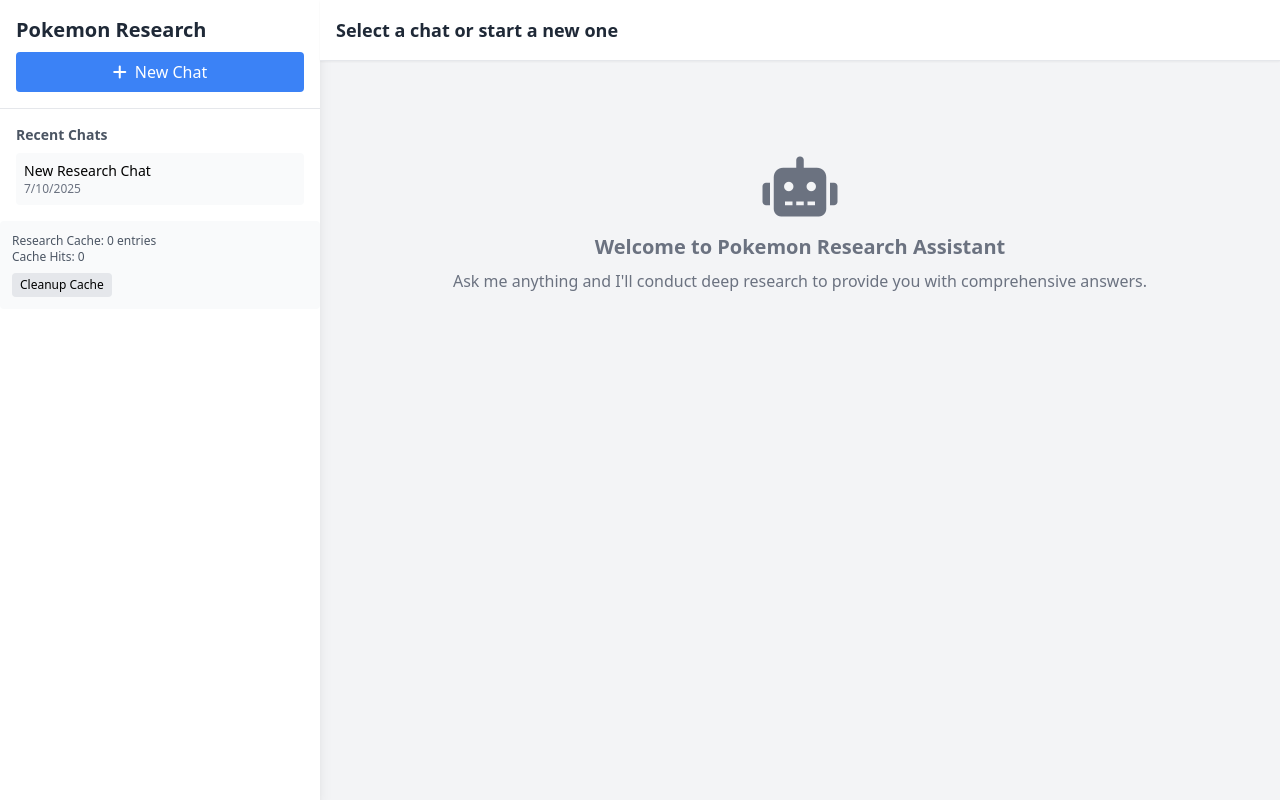
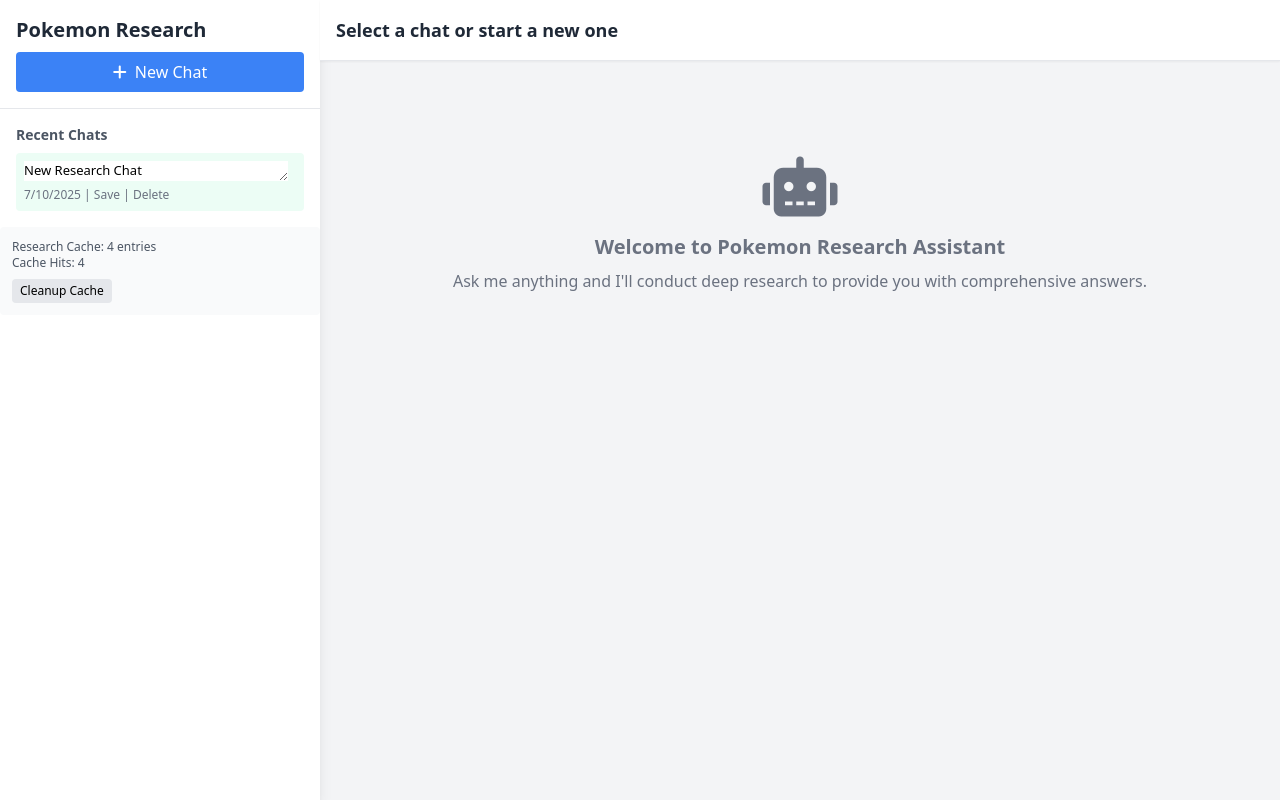
Before and after one commit to yingyan797/poke_research, a Flask app: page / in a window 1280 px wide. Run offline with Flask 3, Linux system fonts and the light colour scheme; data comes from the database, SQL or seed files in the repository; data that the repository does not hold is empty; some libraries are stand-ins or nearby versions.

Commit message:
result and reasoning

```diff
--- a/app.py
+++ b/app.py
@@ -7,7 +7,7 @@
 
 app = Flask(__name__)
 app.config['DATABASE'] = 'chatbot.db'
-app.config['ENCODER'] = SentenceTransformer("all-MiniLM-L6-v2")
+ENCODER = SentenceTransformer("all-MiniLM-L6-v2")
 
 # Database initialization
 def init_db():
@@ -39,13 +39,14 @@
                 query_vector TEXT,
                 query TEXT NOT NULL,
                 results TEXT NOT NULL,
+                reasoning TEXT,
                 cached_at TIMESTAMP DEFAULT CURRENT_TIMESTAMP,
                 expires_at TIMESTAMP NOT NULL,
                 access_count INTEGER DEFAULT 0
             );
 
             CREATE INDEX IF NOT EXISTS idx_messages_session ON messages(session_id);
-            CREATE INDEX IF NOT EXISTS idx_research_cache_hash ON research_cache(query_hash);
+            CREATE INDEX IF NOT EXISTS idx_research_cache_hash ON research_cache(query_vector);
         ''')
         db.commit()
 
@@ -99,7 +100,7 @@
         return [dict(msg) for msg in messages]
 
     @staticmethod
-    def add_message(session_id: str, role: str, content: str, metadata: Dict = None):
+    def add_message(session_id: str, role: str, content:str, reasoning, metadata: Dict = None):
         """Add a message to chat history"""
         db = get_db()
 
@@ -111,8 +112,8 @@
 
         # Add message
         db.execute(
-            'INSERT INTO messages (session_id, role, content, metadata) VALUES (?, ?, ?, ?)',
-            (session_id, role, content, json.dumps(metadata) if metadata else None)
+            'INSERT INTO messages (session_id, role, content, reasoning, metadata) VALUES (?, ?, ?, ?, ?)',
+            (session_id, role, content, json.dumps(reasoning), json.dumps(metadata) if metadata else None)
         )
         db.commit()
 
@@ -132,15 +133,16 @@
     @staticmethod
     def get_cached_research(query: str) -> Optional[Dict]:
         """Get cached research results"""
-        model = g["ENCODER"]
-        query_vector = model.encode([query])
 
         db = get_db()
         query_cache = db.execute(
-            'SELECT id, query_vector, query, results FROM research_cache WHERE expires_at > CURRENT_TIMESTAMP',
+            'SELECT id, query_vector, query, results, reasoning FROM research_cache WHERE expires_at > CURRENT_TIMESTAMP',
         ).fetchall()
+        if len(query_cache) == 0:
+            return
+        query_vector = torch.Tensor(ENCODER.encode([query]))
         cache_vectors = torch.Tensor([json.loads(qc['query_vector']) for qc in query_cache])
-        similarity_scores = model.similarity(query_vector, cache_vectors)
+        similarity_scores = ENCODER.similarity(query_vector, cache_vectors)
         max_score = torch.max(similarity_scores, 1)
         if max_score.values[0] >= 0.95:
             # Update access count
@@ -153,22 +155,22 @@
             db.commit()
 
             return {
-                'results': json.loads(entry['results']),
-                'cached_at': entry['cached_at']
+                'results': entry['results'],
+                'reasoning': json.loads(entry["reasoning"])
             }
 
     @staticmethod
-    def cache_research(query: str, results, cache_hours: int = 24):
+    def cache_research(query: str, results, reasoning, cache_hours: int = 24):
         """Cache research results"""
-        query_vector = json.dumps(g["ENCODER"].encode(query)[0].numpy().tolist())
+        query_vector = json.dumps(ENCODER.encode([query])[0].tolist())
         expires_at = datetime.now() + timedelta(hours=cache_hours)
 
         db = get_db()
         db.execute(
             '''INSERT OR REPLACE INTO research_cache
-               (query_vector, query, results, expires_at)
+               (query_vector, query, results, reasoning, expires_at)
                VALUES (?, ?, ?, ?, ?)''',
-            (query_vector, query, json.dumps(results), expires_at)
+            (query_vector, query, results, json.dumps(reasoning), expires_at)
         )
         db.commit()
 
@@ -201,7 +203,8 @@
         # Cache results
         self.research_cache.cache_research(
             query,
-            research_results,
+            research_results["results"],
+            research_results["reasoning"],
         )
 
         research_results["use_cache"] = False
@@ -246,31 +249,29 @@
         return jsonify({'error': 'Message cannot be empty'}), 400
 
     # Save user message
-    ChatHistory.add_message(session_id, 'user', user_message)
+    ChatHistory.add_message(session_id, 'user', user_message, "")
 
     # Generate bot response
-    try:
-        research_result = research_bot.conduct_research(user_message)
-        bot_response = research_result['results']
+    # try:
+    research_result = research_bot.conduct_research(user_message)
 
-        # Save bot response with metadata
-        metadata = {
-            'reasoning': research_result['reasoning'],
-            'cached': research_result['use_cache'],
-            'research_query': user_message
-        }
-        ChatHistory.add_message(session_id, 'assistant', bot_response, metadata)
+    # Save bot response with metadata
+    metadata = {
+        'cached': research_result['use_cache'],
+        'research_query': user_message
+    }
+    ChatHistory.add_message(session_id, 'assistant', research_result['results'], research_result["reasoning"], metadata)
 
-        return jsonify({
-            'response': bot_response,
-            'reasoning': research_result['reasoning'],
-            'cached': research_result['use_cache']
-        })
+    return jsonify({
+        'response': research_result['results'],
+        'reasoning': research_result['reasoning'],
+        'cached': research_result['use_cache']
+    })
 
-    except Exception as e:
-        error_msg = f"I encountered an error while researching your question: {str(e)}"
-        ChatHistory.add_message(session_id, 'assistant', error_msg)
-        return jsonify({'error': error_msg}), 500
+    # except Exception as e:
+    #     error_msg = f"I encountered an error while researching your question: {str(e)}"
+    #     ChatHistory.add_message(session_id, 'assistant', error_msg)
+    #     return jsonify({'error': error_msg}), 500
 
 @app.route('/api/cache/stats', methods=['GET'])
 def cache_stats():
--- a/dbop.py
+++ b/dbop.py
@@ -3,8 +3,8 @@
 import sqlite3
 
 dbcon = sqlite3.connect("chatbot.db")
-dbcon.execute("drop table resource_cache")
 for table in ["chat_sessions", "messages", "research_cache"]:
-    dbcon.execute(f"delete from {table}")
+    # dbcon.execute(f"drop table {table}")
+    # dbcon.execute(f"delete from {table}")
     print(table, dbcon.execute(f"select * from {table}").fetchall())
 dbcon.commit()
--- a/pokemon_research.py
+++ b/pokemon_research.py
@@ -12,11 +12,11 @@
 
     def __init__(self, model: str = "gpt-4-turbo-preview", simulation=False):
         self._is_simulation_mode = simulation
-        self.client = OpenAI(api_key=os.getenv("C_OPENAI_KEY"))
+        # self.client = OpenAI(api_key=os.getenv("C_OPENAI_KEY"))
         self.model = model
         self.tools = []
         self.tool_functions = {}
-        self._load_pokebase_tools()
+        # self._load_pokebase_tools()
 
     def _load_pokebase_tools(self):
         """Dynamically load all functions from pokebase.loaders as OpenAI function tools"""
--- a/templates/index.html
+++ b/templates/index.html
@@ -3,7 +3,7 @@
 {% block content %}
 <div class="flex h-screen">
     <!-- Sidebar -->
-    <div class="w-1/4 bg-white shadow-lg">
+    <div class="bg-white shadow-lg" style="width: 25%;">
         <div class="p-4 border-b">
             <h1 class="text-xl font-bold text-gray-800">Pokemon Research</h1>
             <button id="new-chat-btn" class="mt-2 w-full bg-blue-500 text-white px-4 py-2 rounded hover:bg-blue-600">
@@ -13,7 +13,7 @@
 
         <div class="p-4">
             <h3 class="text-sm font-semibold text-gray-600 mb-2">Recent Chats</h3>
-            <div id="chat-list" class="space-y-2">
+            <div id="chat-list">
                 <!-- Chat sessions will be loaded here -->
             </div>
         </div>
@@ -114,10 +114,12 @@
 
         this.sessions.forEach(session => {
             const chatItem = document.createElement('div');
-            chatItem.className = 'p-2 bg-gray-50 rounded cursor-pointer hover:bg-gray-100';
+            chatItem.className = 'p-2 bg-green-50 rounded cursor-pointer hover:bg-green-100';
             chatItem.innerHTML = `
-                <div class="font-medium text-sm">${session.title}</div>
-                <div class="text-xs text-gray-500">${new Date(session.last_active).toLocaleDateString()}</div>
+                <textarea rows='1' style="width: 97%; font-size:small">${session.title}</textarea>
+                <div class="text-xs text-gray-500">${new Date(session.last_active).toLocaleDateString()} |
+                    <button class="text-xs rounded hover:bg-gray-300">Save</button> |
+                    <button class="text-xs rounded hover:bg-gray-300">Delete</button></div>
             `;
             chatItem.addEventListener('click', () => this.selectSession(session.session_id));
             chatList.appendChild(chatItem);
@@ -169,23 +171,26 @@
 
             const metadata = message.metadata ? JSON.parse(message.metadata) : {};
 
-            messageDiv.innerHTML = `
-                <div class="max-w-3/4 ${message.role === 'user' ? 'bg-blue-500 text-white' : 'bg-white'} rounded-lg p-4 shadow">
-                    <div class="text-sm mb-2">${message.content}</div>
-                    ${metadata.sources && metadata.sources.length > 0 ? `
-                        <div class="text-xs mt-2 pt-2 border-t border-gray-200">
-                            <div class="font-semibold mb-1">Sources:</div>
-                            ${metadata.sources.map(url => `<a href="${url}" target="_blank" class="text-blue-600 hover:underline block">${url}</a>`).join('')}
-                            ${metadata.cached ? '<span class="text-green-600">(from cache)</span>' : ''}
-                        </div>
-                    ` : ''}
-                    ${message.role === 'user' ?
-                        `<div class="text-xs mt-2 opacity-50">
-                            (${new Date(message.timestamp).toLocaleTimeString()})
-                        </div> ` : ''
-                    }
-                </div>
-            `;
+            messageDiv.innerHTML = "";
+            if (message.role === 'user') {
+                messageDiv.innerHTML += `
+                    <div class="max-w-3/4 bg-blue-500 text-white' rounded-lg p-4 shadow">
+                        <div class="text-sm mb-2">${message.content}
+                        <i class="text-xs mt-2 opacity-50">
+                            (${new Date(message.timestamp).toLocaleTimeString()})</i>
+                        </div></div>
+                `
+            } else {
+                messageDiv.innerHTML += `
+                    <div class="max-w-3/4 bg-white' rounded-lg p-4 shadow">
+                    <div class="text-sm mb-2">
+                        <i style='color: blue' > ${metadata.cached ? " -  Using cached result - ": ""} </i>
+                        ${message.content}</div>
+                    <div class="text-xs mt-2 pt-2 border-t border-gray-200">${message.reasoning} </div>
+                    </div>
+
+                `
+            };
 
             container.appendChild(messageDiv);
         });
```
Also changed, not shown: chatbot.db.
